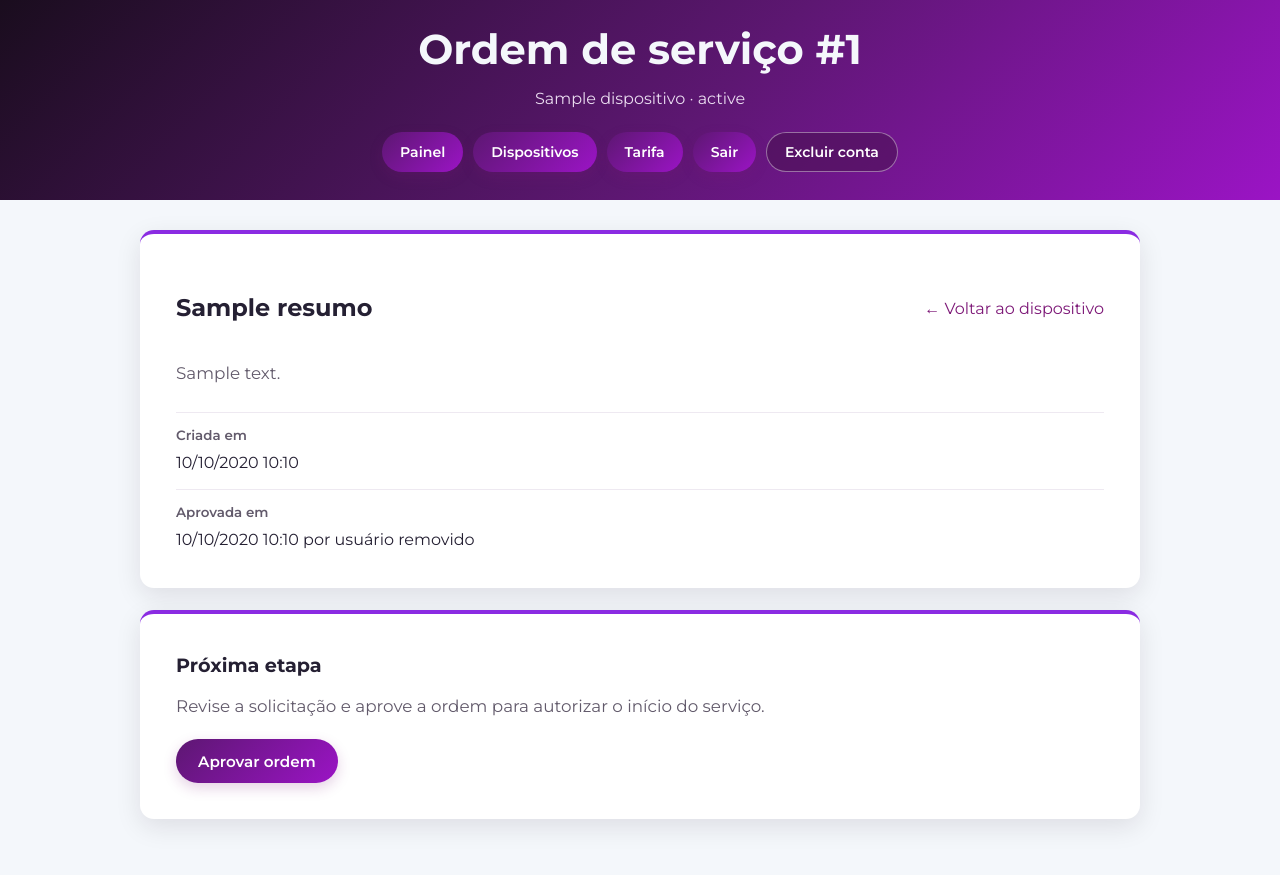
After one commit to trajanola/Nexora, a Django app: template templates/core/ordem_servico_detalhe.html in a window 1280 px wide. The commit adds this page. Run offline with Django 5.2, Linux system fonts and the light colour scheme; the template is opened without the code that fills it: most values are stand-ins (such as "Sample title", 1, 10 or a date in 2020).

Commit message:
CSS e HTML para Ordem de Serviço

```diff
--- a/static/css/painel.css
+++ b/static/css/painel.css
@@ -198,6 +198,86 @@
     margin-top: 22px;
 }
 
+.device-orders-card {
+    margin-top: 22px;
+}
+
+.device-orders-card h2,
+.os-action-card h2 {
+    margin: 0;
+    color: var(--nexora-ink);
+    font-size: 1.2rem;
+}
+
+.os-status {
+    display: inline-block;
+    padding: 4px 10px;
+    border-radius: 999px;
+    background: #f1edf5;
+    color: #51465b;
+    font-size: 0.82rem;
+    font-weight: 600;
+    white-space: nowrap;
+}
+
+.os-status-aprovada {
+    background: #f2eafb;
+    color: #622080;
+}
+
+.os-status-em_execucao {
+    background: #fff3d8;
+    color: #79500a;
+}
+
+.os-status-concluida {
+    background: #eaf7ee;
+    color: #1d5a2f;
+}
+
+.os-metadata {
+    display: grid;
+    gap: 14px;
+    margin: 24px 0 0;
+}
+
+.os-metadata > div {
+    padding-top: 12px;
+    border-top: 1px solid #eee9f1;
+}
+
+.os-metadata dt {
+    color: var(--nexora-muted);
+    font-size: 0.84rem;
+    font-weight: 600;
+}
+
+.os-metadata dd {
+    margin: 3px 0 0;
+    color: var(--nexora-ink);
+}
+
+.os-action-card {
+    margin-top: 22px;
+}
+
+.os-action-card > p {
+    margin: 10px 0 18px;
+    color: var(--nexora-muted);
+}
+
+.os-action-card .page-form {
+    margin-top: 18px;
+}
+
+.os-action-card .page-form textarea {
+    min-height: 110px;
+}
+
+.os-action-card .errorlist {
+    margin: 0 0 6px;
+}
+
 .device-api-card h2 {
     margin-top: 0;
     font-size: 1.2rem;
--- /dev/null
+++ b/templates/core/ordem_servico_detalhe.html
@@ -0,0 +1,56 @@
+{% extends 'core/base_app.html' %}
+{% block titulo %}OS #{{ ordem_servico.pk }}{% endblock %}
+{% block cabecalho %}Ordem de serviço #{{ ordem_servico.pk }}{% endblock %}
+{% block subtitulo %}{{ ordem_servico.dispositivo.nome }} · {{ ordem_servico.get_status_display }}{% endblock %}
+{% block conteudo %}
+<section class="page-card">
+    <div class="topo-acoes">
+        <h2>{{ ordem_servico.resumo }}</h2>
+        <a href="{% url 'dispositivo_detalhe' ordem_servico.dispositivo.pk %}">&larr; Voltar ao dispositivo</a>
+    </div>
+    {% if ordem_servico.descricao %}
+        <p>{{ ordem_servico.descricao|linebreaksbr }}</p>
+    {% endif %}
+    <dl class="os-metadata">
+        <div><dt>Criada em</dt><dd>{{ ordem_servico.criada_em|date:"d/m/Y H:i" }}</dd></div>
+        {% if ordem_servico.aprovada_em %}
+            <div><dt>Aprovada em</dt><dd>{{ ordem_servico.aprovada_em|date:"d/m/Y H:i" }} por {{ ordem_servico.aprovada_por|default:"usuário removido" }}</dd></div>
+        {% endif %}
+        {% if ordem_servico.status == 'concluida' %}
+            <div><dt>Causa confirmada</dt><dd>{{ ordem_servico.causa_confirmada }}</dd></div>
+            <div><dt>Ação realizada</dt><dd>{{ ordem_servico.acao_realizada|linebreaksbr }}</dd></div>
+            <div><dt>Tempo de parada</dt><dd>{{ ordem_servico.tempo_parada_minutos }} minutos</dd></div>
+            <div><dt>Concluída em</dt><dd>{{ ordem_servico.concluida_em|date:"d/m/Y H:i" }} por {{ ordem_servico.concluida_por|default:"usuário removido" }}</dd></div>
+        {% endif %}
+    </dl>
+</section>
+
+{% if ordem_servico.status != 'concluida' %}
+    <section class="page-card os-action-card">
+        <h2>Próxima etapa</h2>
+        {% if ordem_servico.status == 'rascunho' %}
+            <p>Revise a solicitação e aprove a ordem para autorizar o início do serviço.</p>
+            <form method="post" action="{% url 'ordem_servico_acao' ordem_servico.pk %}">
+                {% csrf_token %}
+                <input type="hidden" name="acao" value="aprovar">
+                <button type="submit">Aprovar ordem</button>
+            </form>
+        {% elif ordem_servico.status == 'aprovada' %}
+            <p>A ordem foi aprovada. Registre o início da execução quando o trabalho começar.</p>
+            <form method="post" action="{% url 'ordem_servico_acao' ordem_servico.pk %}">
+                {% csrf_token %}
+                <input type="hidden" name="acao" value="iniciar">
+                <button type="submit">Iniciar execução</button>
+            </form>
+        {% elif ordem_servico.status == 'em_execucao' %}
+            <p>Informe os dados da intervenção para concluir e manter o histórico da máquina.</p>
+            <form class="page-form" method="post" action="{% url 'ordem_servico_acao' ordem_servico.pk %}">
+                {% csrf_token %}
+                <input type="hidden" name="acao" value="concluir">
+                {{ form_conclusao.as_p }}
+                <button type="submit">Concluir ordem</button>
+            </form>
+        {% endif %}
+    </section>
+{% endif %}
+{% endblock %}
```
Also changed, not shown: templates/core/dispositivo_detalhe.html (+26 -0 lines), templates/core/ordem_servico_form.html (added, +16 -0 lines).
